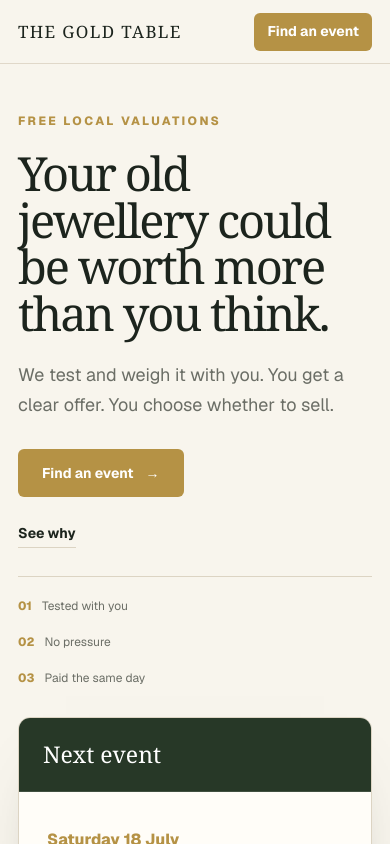
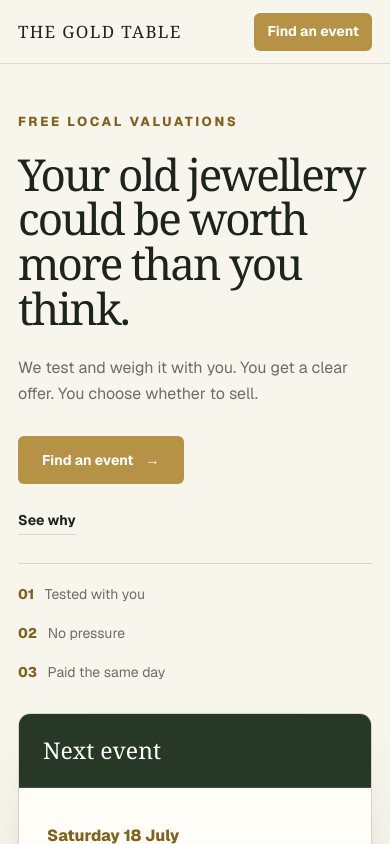
Before and after one commit to rvick8/the-gold-table, a Next.js app: page / in a window 390 px wide. Shown: the top 844 px of the page. Built offline with nearby package versions, Linux system fonts and the light colour scheme.

Commit message:
Improve mobile typography readability

```diff
--- a/app/globals.css
+++ b/app/globals.css
@@ -4,6 +4,7 @@
   --ink: #1c241d;
   --olive: #273827;
   --gold: #b59245;
+  --gold-text: #80621f;
   --cream: #f8f5ed;
   --warm: #eee8db;
   --line: #dcd4c3;
@@ -27,7 +28,7 @@ h1,h2,h3,.wordmark,.chart-stat strong,.rate-table dd { font-family: Georgia, "Ti
 .button-small { min-height: 40px; padding: 0 18px; }
 .button-full { width: 100%; }
 .text-link { border-bottom: 1px solid var(--line); padding-bottom: 3px; font-size: 14px; font-weight: 700; }
-.eyebrow { color: var(--gold); font-size: 12px; font-weight: 750; letter-spacing: .2em; text-transform: uppercase; }
+.eyebrow { color: var(--gold-text); font-size: 12px; font-weight: 750; letter-spacing: .2em; text-transform: uppercase; }
 
 .hero { max-width: 1280px; margin: auto; padding: 56px 32px 64px; display: grid; grid-template-columns: 1.35fr .8fr; gap: 48px 64px; align-items: start; }
 .hero-copy { padding-top: 20px; }
@@ -35,13 +36,13 @@ h1,h2,h3,.wordmark,.chart-stat strong,.rate-table dd { font-family: Georgia, "Ti
 .lede { max-width: 640px; margin-top: 24px; color: var(--muted); font-size: 18px; line-height: 1.65; }
 .hero-actions { display: flex; align-items: center; gap: 26px; margin-top: 30px; }
 .assurances { display: flex; flex-wrap: wrap; gap: 18px 28px; margin: 28px 0 0; padding: 20px 0 0; border-top: 1px solid var(--line); list-style: none; color: var(--muted); font-size: 12px; }
-.assurances span { margin-right: 7px; color: var(--gold); font-weight: 800; }
+.assurances span { margin-right: 7px; color: var(--gold-text); font-weight: 800; }
 .event-card { overflow: hidden; border: 1px solid var(--line); border-radius: 12px; background: #fffdf8; box-shadow: 0 28px 65px -48px rgba(28,36,29,.7); }
 .event-card-title { padding: 19px 24px; border-bottom: 1px solid rgba(255,255,255,.12); background: var(--olive); color: #fff; font-family: Georgia,serif; font-size: 23px; }
 .event-card-body { padding: 28px; }
 .event-card-body h2 { margin: 11px 0 8px; font-size: 34px; font-weight: 500; }
 .event-card-body p { margin-top: 8px; color: var(--muted); }
-.event-card-body .event-date { color: var(--gold); font-weight: 800; }
+.event-card-body .event-date { color: var(--gold-text); font-weight: 800; }
 .event-card-body .button { margin-top: 26px; }
 .hero-image { grid-column: 1/-1; overflow: hidden; border: 1px solid var(--line); border-radius: 16px; box-shadow: 0 28px 70px -54px rgba(28,36,29,.8); }
 .hero-image img { aspect-ratio: 21/8; object-fit: cover; }
@@ -78,6 +79,7 @@ h1,h2,h3,.wordmark,.chart-stat strong,.rate-table dd { font-family: Georgia, "Ti
 .item-card p { margin-top: 6px; color: var(--muted); font-size: 13px; line-height: 1.5; }
 
 .process { padding: 76px max(32px,5vw); background: var(--olive); color: #fff; }
+.process .eyebrow,.rate-intro .eyebrow { color: #d4b766; }
 .light h2 { color: #fff; }
 .step-grid { margin: 36px 0 0; padding: 0; display: grid; grid-template-columns: repeat(3,1fr); gap: 28px; list-style: none; }
 .step-number { display: block; margin-bottom: 9px; color: var(--gold); font-family: Georgia,serif; font-size: 24px; }
@@ -139,22 +141,29 @@ footer > div:last-child { text-align: right; }
   .hero,.section,.process,.price-story { padding: 48px 18px; }
   .hero { gap: 30px; }
   .hero-copy { padding-top: 0; }
-  .hero h1 { font-size: 47px; }
+  .hero h1 { font-size: 44px; line-height: 1.02; }
+  .lede { font-size: 16px; line-height: 1.6; }
   .hero-actions { align-items: flex-start; flex-direction: column; }
-  .assurances { display: grid; }
+  .eyebrow { font-size: 13px; line-height: 1.5; }
+  .assurances { display: grid; font-size: 14px; line-height: 1.5; }
   .hero-image img { aspect-ratio: 4/3; }
   .price-story { gap: 36px; }
   .chart-card { padding: 20px; }
   .chart-head { align-items: start; }
   .chart-stat strong { font-size: 36px; }
+  .chart-head p,.chart-stat span { font-size: 14px; line-height: 1.45; }
+  .chart-card figcaption { font-size: 13px; line-height: 1.6; }
   .item-grid,.step-grid,.trust-grid { grid-template-columns: 1fr; }
+  .item-card p,.trust-grid dd { font-size: 14px; line-height: 1.6; }
   .trust-grid { gap: 0; }
   .trust-grid div,.trust-grid div:nth-child(3) { padding: 18px 0; border-left: 0; border-top: 1px solid rgba(255,255,255,.15); }
   .rate-intro,.rate-table { padding: 30px 22px; }
+  .formula span,.formula small,.rate-table > p { font-size: 13px; line-height: 1.55; }
   .rate-table dl div { padding-inline: 16px; }
   .rate-table dd { font-size: 24px; }
   .faq-list div { grid-template-columns: 1fr; gap: 8px; padding: 20px; }
   footer { flex-direction: column; padding: 32px 18px; }
+  footer p,footer a:not(.wordmark) { font-size: 14px; line-height: 1.55; }
   footer > div:last-child { text-align: left; }
 }
 
```
